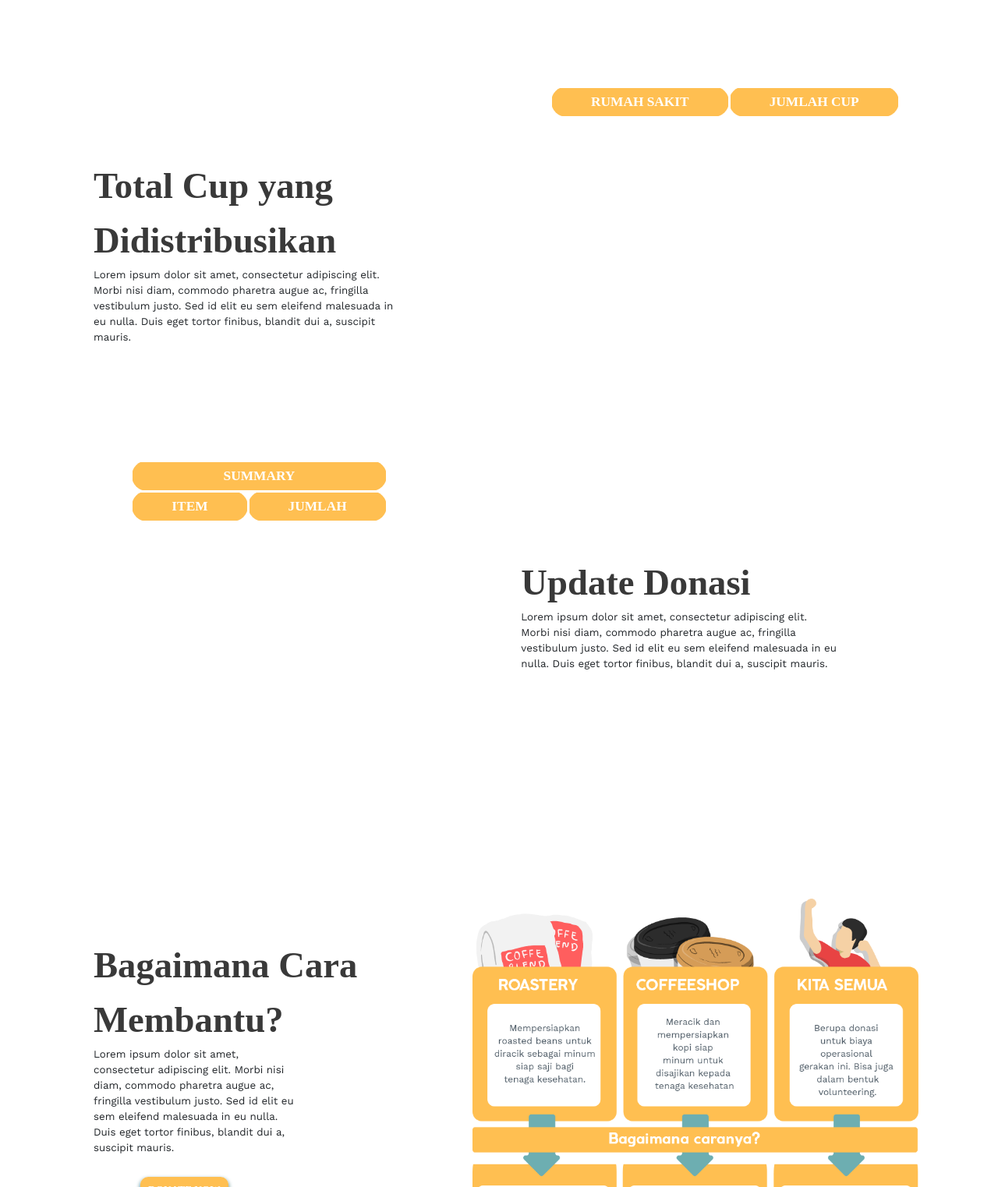
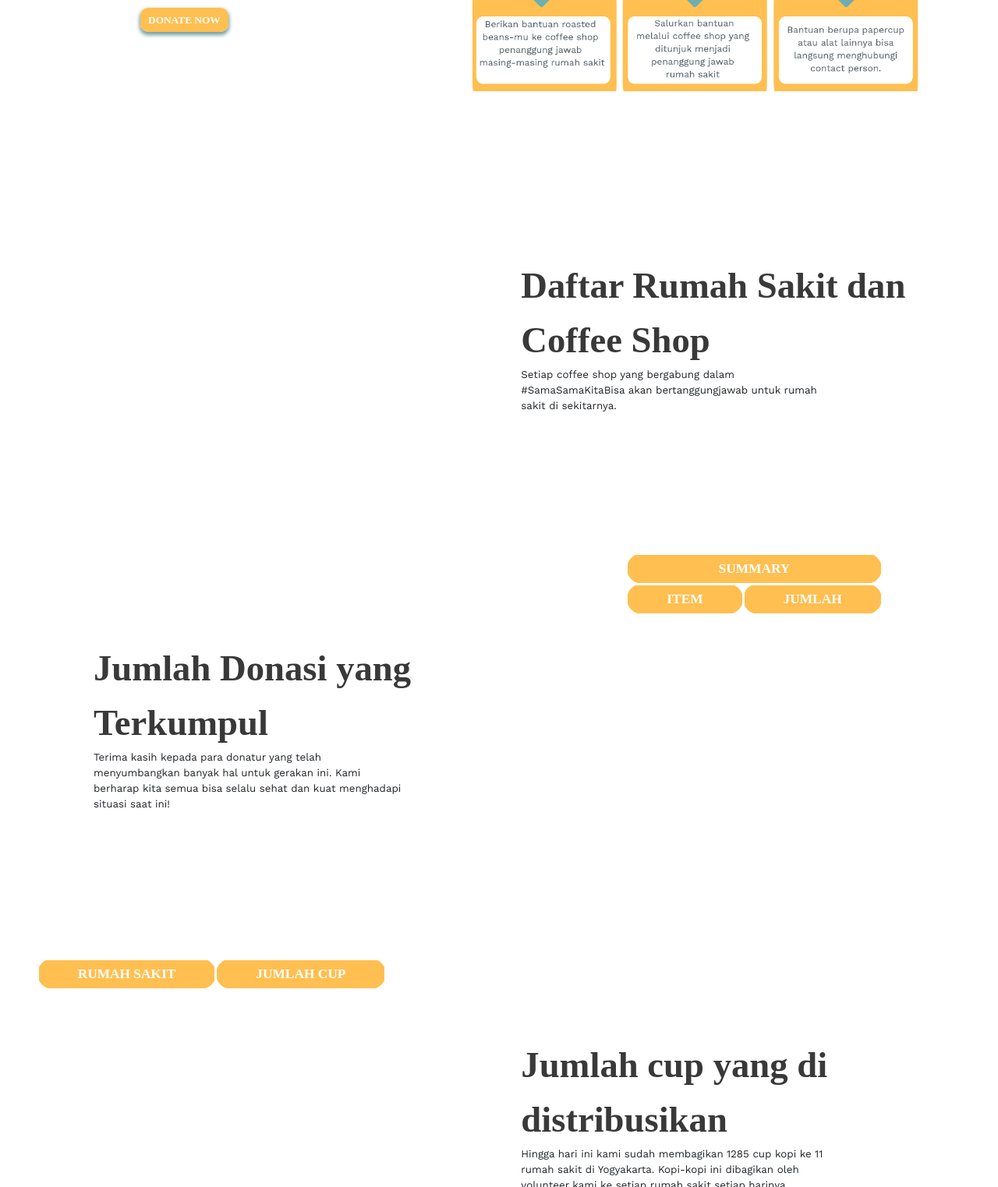
Before and after one commit to sskbisa/sskbisa.github.io, a plain HTML site: page index.html in a window 1280 px wide. Shown: the part 1277-2800 px from the top of the page at 78% size. Drawn offline with nearby package versions, Linux system fonts and the light colour scheme; a web font is replaced by a local one.

Commit message:
ui update and added content

```diff
--- a/index.html
+++ b/index.html
@@ -69,10 +69,30 @@
                 #SamaSamaKitaBisa
             </div>
             <div id="first-section-desc">
-                Lorem ipsum dolor sit amet, consectetur adipiscing elit. Morbi nisi diam, commodo pharetra augue ac, fringilla vestibulum justo. Sed id elit eu sem eleifend malesuada in eu nulla. Duis eget tortor finibus, blandit dui a, suscipit mauris.
+                Sebuah semangat untuk para tenaga kesehatan dari kami, pelaku industri kopi. Melalui program ini, siapapun bisa ikut serta dalam rangka menyediakan kopi untuk para tenaga kesehatan yang berjuang melawan COVID-19..
             </div>
             <div id="first-section-more"><a href="/about">Learn more > </a></div>
             <a href="https://api.whatsapp.com/send?phone=6281904252554" class="donate-button">DONATE NOW</a>
+        </div>
+    </div>
+
+    <!-- FIFTH DIV -->
+    <div id="fifth-section" class="section even-section">
+        <div id="fifth-section-text" class="section-subdiv section-text wow fadeIn">
+            <div id="fifth-section-title" class="section-title">
+                Bagaimana Cara Membantu?
+            </div>
+            <div id="fifth-section-desc" class="section-desc">
+                Kamu bisa memberikan bantuan berupa roasted beans, green beans, susu, gula, uang, tenaga sukarela, dan bantuan lainnya untuk mewujudkan gerakan ini.<br>
+                Hubungi Alvin di +6281904252554 untuk informasi lebih lanjut tentang pemberian bantuan.
+            </div>
+            <div id="fifth-section-donate-wrapper">
+                <a id="fifth-section-donate-button" href="https://api.whatsapp.com/send?phone=6281904252554" class="donate-button">DONATE NOW</a>
+            </div>
+        </div>
+
+        <div id="fifth-section-img" class="section-subdiv section-img wow fadeIn">
+            <img id="howto" src="howto.png">
         </div>
     </div>
 
@@ -80,10 +100,10 @@
     <div id="second-section" class="section odd-section">
         <div id="second-section-text" class="section-subdiv section-text wow fadeIn">
             <div id="second-section-title" class="section-title">
-                Daftar Rumah Sakit
+                Daftar Rumah Sakit dan Coffee Shop
             </div>
             <div id="second-section-desc" class="section-desc">
-                Lorem ipsum dolor sit amet, consectetur adipiscing elit. Morbi nisi diam, commodo pharetra augue ac, fringilla vestibulum justo. Sed id elit eu sem eleifend malesuada in eu nulla. Duis eget tortor finibus, blandit dui a, suscipit mauris.
+                Setiap coffee shop yang bergabung dalam #SamaSamaKitaBisa akan bertanggungjawab untuk rumah sakit di sekitarnya.
             </div>
         </div>
 
@@ -91,40 +111,14 @@
         </div>
     </div>
 
-    <!-- THIRD DIV -->
-    <div id="third-section" class="section even-section">
-        <div id="third-section-text" class="section-subdiv section-text wow fadeIn">
-            <div id="third-section-title" class="section-title">
-                Total Cup yang Didistribusikan
-            </div>
-            <div id="third-section-desc" class="section-desc">
-                Lorem ipsum dolor sit amet, consectetur adipiscing elit. Morbi nisi diam, commodo pharetra augue ac, fringilla vestibulum justo. Sed id elit eu sem eleifend malesuada in eu nulla. Duis eget tortor finibus, blandit dui a, suscipit mauris.
-            </div>
-        </div>
-
-        <div id="third-section-img" class="section-subdiv section-img wow fadeIn">
-            <table id="cup-table">
-                <thead>
-                    <tr class="cup-table-highlighted-row">
-                        <th>Rumah Sakit</th>
-                        <th>Jumlah Cup</th>
-                    </tr>
-                </thead>
-                <tbody id="cup-table-body">
-
-                </tbody>
-            </table>
-        </div>
-    </div>
-
     <!-- FOURTH DIV -->
-    <div id="fourth-section" class="section odd-section">
+    <div id="fourth-section" class="section even-section">
         <div id="fourth-section-text" class="section-subdiv section-text wow fadeIn">
             <div id="fourth-section-title" class="section-title">
-                Update Donasi
+                Jumlah Donasi yang Terkumpul
             </div>
             <div id="fourth-section-desc" class="section-desc">
-                Lorem ipsum dolor sit amet, consectetur adipiscing elit. Morbi nisi diam, commodo pharetra augue ac, fringilla vestibulum justo. Sed id elit eu sem eleifend malesuada in eu nulla. Duis eget tortor finibus, blandit dui a, suscipit mauris.
+                 Terima kasih kepada para donatur yang telah menyumbangkan banyak hal untuk gerakan ini. Kami berharap kita semua bisa selalu sehat dan kuat menghadapi situasi saat ini!
             </div>
         </div>
 
@@ -145,24 +139,35 @@
             </table>
         </div>
     </div>
-    <!-- FIFTH DIV -->
-    <div id="fifth-section" class="section even-section">
-        <div id="fifth-section-text" class="section-subdiv section-text wow fadeIn">
-            <div id="fifth-section-title" class="section-title">
-                Bagaimana Cara Membantu?
+
+    <!-- THIRD DIV -->
+    <div id="third-section" class="section odd-section">
+        <div id="third-section-text" class="section-subdiv section-text wow fadeIn">
+            <div id="third-section-title" class="section-title">
+                Jumlah cup yang di distribusikan
             </div>
-            <div id="fifth-section-desc" class="section-desc">
-                Lorem ipsum dolor sit amet, consectetur adipiscing elit. Morbi nisi diam, commodo pharetra augue ac, fringilla vestibulum justo. Sed id elit eu sem eleifend malesuada in eu nulla. Duis eget tortor finibus, blandit dui a, suscipit mauris.
-            </div>
-            <div id="fifth-section-donate-wrapper">
-                <a id="fifth-section-donate-button" href="https://api.whatsapp.com/send?phone=6281904252554" class="donate-button">DONATE NOW</a>
+            <div id="third-section-desc" class="section-desc">
+                Hingga hari ini kami sudah membagikan 1285 cup kopi ke 11 rumah sakit di Yogyakarta. Kopi-kopi ini dibagikan oleh volunteer kami ke setiap rumah sakit setiap harinya.
             </div>
         </div>
 
-        <div id="fifth-section-img" class="section-subdiv section-img wow fadeIn">
-            <img id="howto" src="howto.png">
+        <div id="third-section-img" class="section-subdiv section-img wow fadeIn">
+            <table id="cup-table">
+                <thead>
+                    <tr class="cup-table-highlighted-row">
+                        <th>Rumah Sakit</th>
+                        <th>Jumlah Cup</th>
+                    </tr>
+                </thead>
+                <tbody id="cup-table-body">
+
+                </tbody>
+            </table>
         </div>
     </div>
+
+
+
     <!-- SIXTH DIV -->
     <div id="sixth-section" class="section">
         <div id="sixth-section-title" class="section-title wow fadeIn">
@@ -171,6 +176,8 @@
         <div id="contributors" class="wow fadeIn">
         </div>
     </div>
+
+    <!-- FOOTER -->
 
     <div id="before-footer">
     </div>
```
Also changed, not shown: about.html (+1 -1 lines).
